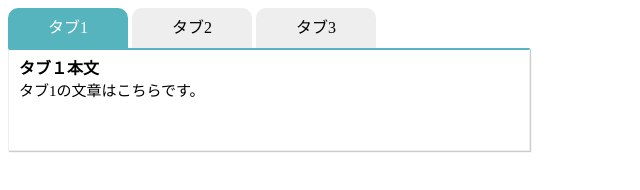
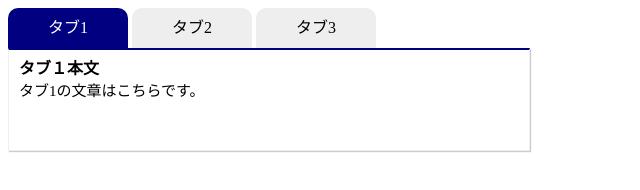
Before and after one commit to daisuke2549/JavaScript-animation, a plain HTML site: page switch-tab(vue.js)/index.html in a window 1280 px wide. Shown: the whole page, without its empty margins (0-640 px from the left). Drawn offline with nearby package versions, Linux system fonts and the light colour scheme.

Commit message:
CSSの色を変更

```diff
--- a/switch-tab(vue.js)/styles.css
+++ b/switch-tab(vue.js)/styles.css
@@ -50,7 +50,7 @@ p {
 
 #tabs input:checked + label,
 #tabs label:hover {
-    background: #56B4BE;
+    background: #000080;
     color: #fff;
 }
 
@@ -60,8 +60,5 @@ p {
     padding: 5px 10px;
     box-shadow: 1px 1px 1px 0 rgba(0,0,0,0.2);
     border: 1px solid #eee;
-    border-top: 2px solid #56B4BE;
+    border-top: 2px solid #000080;
 }
-
-
-Resources1× 0.5× 0.25×Rerun
```
